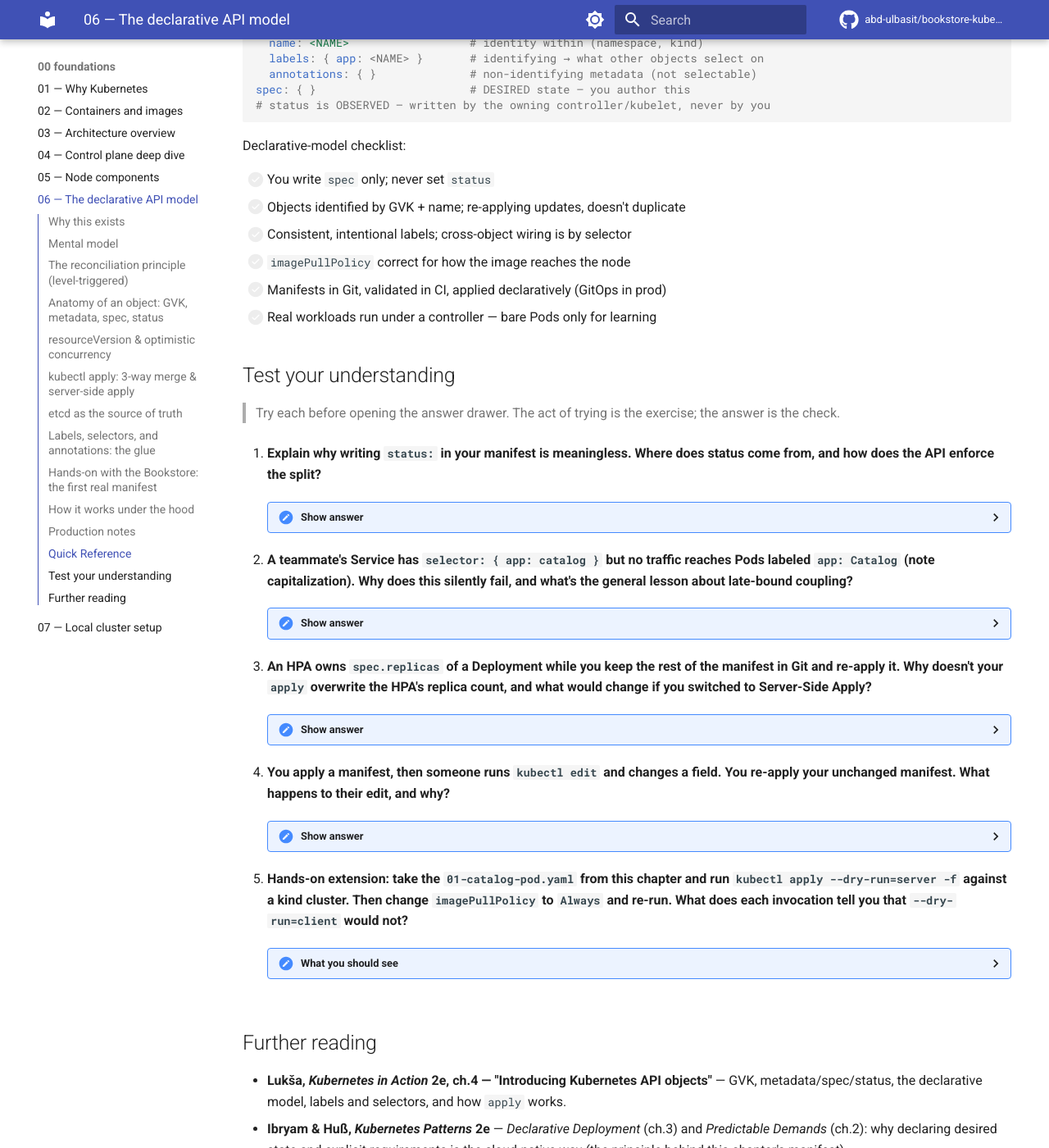
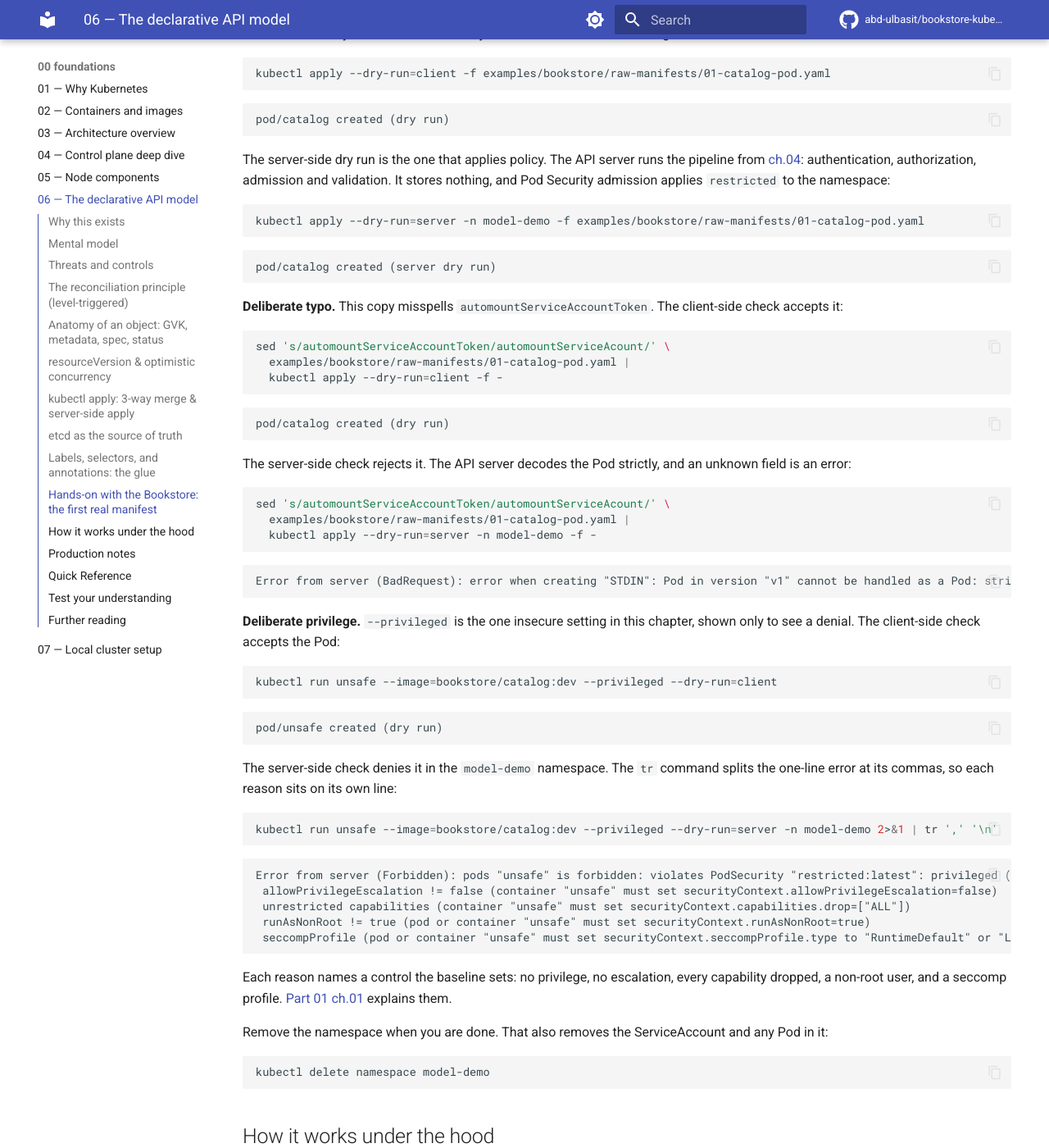
Before and after one commit to abd-ulbasit/bookstore-kubernetes-guide, an MkDocs documentation site: the page built from full-guide/00-foundations/06-declarative-api-model.md, in a window 1280 px wide and 1400 px high, scrolled down 6787 px. Shown: the whole window at 82% size. Built offline with MkDocs 1.6.1 and Material for MkDocs 9.7.7, drawn with Linux system fonts in a browser that asks for light colours; comment, search, counter and statistics services are not loaded; some of the changed text lies outside the part shown.

Commit message:
00.06: declarative model carries the baseline, with recorded dry runs
The chapter's Pod now carries the security baseline: its ServiceAccount,
the Pod and container securityContext, resources and an emptyDir for /tmp.
Each baseline field family gets one sentence and a link to the 01.01
baseline section, which explains the fields against their threats.

A threats table after the mental model names the three threats that
declarative apply creates: an unreviewed spec, live drift, and a client
dry run that does not run admission.

The hands-on now shows the controls working on a kind cluster. A client
dry run accepts a deliberately misspelled field that the server dry run
rejects. A deliberately privileged Pod passes the client dry run and is
denied by Pod Security admission under restricted. The namespace is
model-demo in the chapter; the recorded run used p00-06, noted in the
transcript header. The transcript is evidence/00-06.txt.

Fixes found while checking the chapter:
- Client-side dry run needs a reachable cluster: kubectl reads API
  discovery before it checks a file. The chapter said it needed none.
- The Quick Reference skeleton used placeholders, which the gate reads as
  unparseable, and it had no baseline. It now points to the Anatomy tree.
- The old answer to question 5 claimed defaulting normalizes
  imagePullPolicy, which the chapter had not shown. The question is now
  about the client and server dry-run split.

Gates: make gates-static and make gates-admission for this chapter exit 0
with its one manifest block in scope; evidence_gate.py passes all six
output blocks against evidence/00-06.txt with no leaks.

Co-Authored-By: Claude Haiku 5.5 <noreply@anthropic.com>

````diff
--- a/full-guide/00-foundations/06-declarative-api-model.md
+++ b/full-guide/00-foundations/06-declarative-api-model.md
@@ -7,7 +7,7 @@
 
 **Estimated time:** ~15 min read · ~30 min hands-on
 **Prerequisites:** [Part 00 ch.03](03-architecture-overview.md) — the components that reconcile · [Part 00 ch.04](04-control-plane-deep-dive.md) — how reconciliation actually runs
-**You'll know after this:** • distinguish `spec` (desired) from `status` (observed) · • explain what `kubectl apply` does and how server-side apply merges fields · • use labels and selectors as the universal glue between objects · • write a minimal valid Kubernetes manifest by hand · • predict what a controller will do when you change a `spec`
+**You'll know after this:** • distinguish `spec` (desired) from `status` (observed) · • explain what `kubectl apply` does and how server-side apply merges fields · • use labels and selectors as the universal glue between objects · • write a minimal valid Kubernetes manifest by hand · • predict what a controller will do when you change a `spec` · • say why `--dry-run=server` catches what `--dry-run=client` misses
 
 <!-- tags: foundations, declarative, spec-status, apply, labels-selectors -->
 
@@ -38,6 +38,17 @@ A controller's entire job is a loop: read `spec`, observe reality, compute the
 difference, act to shrink it, write `status`, repeat — **forever**. You changed
 a number in a file; the system continuously bends reality to match. That's it.
 Pods, Deployments, Services, Secrets, your own CRDs — all the same shape.
+
+## Threats and controls
+
+Declaring state moves the risk to whoever can write the spec. Three threats
+follow from that:
+
+| Threat | Control taught here | Goes deeper |
+|---|---|---|
+| A spec nobody reviewed reaches the cluster as easily as one somebody did. | Keep manifests in Git and apply the reviewed file. Admission checks the rules it is given, not whether a change is a good idea. | [05.01](../05-security/01-authn-authz-rbac.md) |
+| A live edit drifts from the declared state, and the next apply may undo it without warning. | Apply from files, run `kubectl diff` before each apply, and never `kubectl edit` an object that Git owns. | [07.04](../07-delivery/04-gitops-argocd.md) |
+| A client-side dry run checks the file on your machine and does not run admission, so it can pass a spec the cluster refuses. | Run `--dry-run=server` in the namespace that enforces Pod Security. The hands-on shows both outcomes. | [05.02](../05-security/02-pod-security.md) |
 
 ## The reconciliation principle (level-triggered)
 
@@ -210,14 +221,14 @@ label/selector mismatch.
 
 ## Hands-on with the Bookstore: the first real manifest
 
-Time to *declare* something. We write the **first Bookstore manifest**:
-`catalog` as a single bare **Pod**. (A bare Pod is not how you'd run it in
+Here is the **first Bookstore manifest**: `catalog` as a single bare **Pod**.
+Read it as a declaration. (A bare Pod is not how you'd run it in
 production — it isn't self-healed by a controller; that's the whole point of
 Deployments in [Part 01](../01-core-workloads/04-replicasets-and-deployments.md).
-Here it's the minimal object that demonstrates the declarative model and gives
-you something to run in [ch.07](07-local-cluster-setup.md).)
+Here it's the smallest object that shows the declarative model, and something
+to run in [ch.07](07-local-cluster-setup.md).)
 
-This file is created at
+It lives at
 [`examples/bookstore/raw-manifests/01-catalog-pod.yaml`](../examples/bookstore/raw-manifests/01-catalog-pod.yaml):
 
 ```yaml
@@ -225,10 +236,18 @@ apiVersion: v1                 # core API group, version v1
 kind: Pod                      # GVK = (core, v1, Pod)
 metadata:
   name: catalog                # unique within (namespace, kind)
-  labels:                      # identifying — what selectors will match later
-    app: catalog               #   the canonical label other objects will select on
+  labels:                      # identifying: what selectors will match later
+    app: catalog               # the canonical label other objects will select on
     component: backend
-spec:                          # DESIRED state (you write this)
+spec:                          # DESIRED state (you write this; status is observed)
+  serviceAccountName: catalog-sa          # its own identity, never `default`
+  automountServiceAccountToken: false     # the app never calls the API: no token
+  securityContext:             # Pod level: applies to every container
+    runAsNonRoot: true
+    runAsUser: 65532           # the UID the image declares (distroless nonroot)
+    runAsGroup: 65532
+    seccompProfile:
+      type: RuntimeDefault
   containers:
     - name: catalog            # container name (unique within the Pod)
       image: bookstore/catalog:dev   # the image built in ch.02
@@ -239,7 +258,23 @@ spec:                          # DESIRED state (you write this)
       env:
         - name: PORT           # the app reads PORT (defaults to 8080)
           value: "8080"
-# (no status: here — the kubelet/controllers write status, never you)
+      securityContext:         # container level
+        allowPrivilegeEscalation: false
+        readOnlyRootFilesystem: true
+        capabilities:
+          drop: ["ALL"]
+      resources:               # sized per Part 01 ch.03
+        requests:
+          cpu: 50m
+          memory: 64Mi
+        limits:
+          memory: 128Mi
+      volumeMounts:
+        - name: tmp
+          mountPath: /tmp      # writable paths come from emptyDir
+  volumes:
+    - name: tmp
+      emptyDir: {}
 ```
 
 Every field, and *why it is exactly this*:
@@ -262,9 +297,9 @@ Every field, and *why it is exactly this*:
 - **`spec.containers[0].name: catalog`** — names the container (used in logs,
   `kubectl exec -c`, probes). Unique within the Pod.
 - **`image: bookstore/catalog:dev`** — the exact image built in
-  [ch.02](02-containers-and-images.md). (`:dev` is a mutable tag — fine for
-  local learning; production pins by digest, per
-  [ch.02](02-containers-and-images.md) production notes.)
+  [ch.02](02-containers-and-images.md). (`:dev` is a mutable tag, which is fine
+  for an image you build yourself. A third-party image is pinned by digest, as
+  [ch.02](02-containers-and-images.md) covers.)
 - **`imagePullPolicy: IfNotPresent`** — *critical for the local workflow*:
   pull only if the image isn't already on the node. In
   [ch.07](07-local-cluster-setup.md) you `kind load` the image onto the node,
@@ -282,29 +317,139 @@ Every field, and *why it is exactly this*:
   Demands](../01-core-workloads/03-resources-and-qos.md) idea: declare what the
   workload needs rather than rely on implicit defaults.
 
-This Pod is minimal **on purpose**: no replicas (a bare Pod has no controller
-restoring it — covered in [Part
-01](../01-core-workloads/04-replicasets-and-deployments.md)), no probes yet
-([Part 01 ch.02](../01-core-workloads/02-health-and-lifecycle.md)), no resource
-requests yet ([Part 01 ch.03](../01-core-workloads/03-resources-and-qos.md)).
+The rest of the file is the security baseline: the ServiceAccount, the Pod and
+container `securityContext`, the `resources`, and an `emptyDir` for `/tmp`.
+This chapter does not explain each field. [Part 01
+ch.01](../01-core-workloads/01-pods.md#baseline) explains each one against the
+threat it answers, and the first Pod you write is the time to read it. By
+family, in one sentence each:
+
+- **Identity:** `serviceAccountName` gives the Pod its own ServiceAccount, and
+  `automountServiceAccountToken: false` keeps an API token out of the container.
+- **Pod `securityContext`:** the process runs as the non-root UID and GID the
+  image declares, under the runtime's default seccomp profile.
+- **Container `securityContext`:** privilege escalation is off, the root
+  filesystem is read-only, and every Linux capability is dropped.
+- **Resources and `/tmp`:** the container requests CPU and memory, caps its
+  memory, and gets one writable path, an `emptyDir` mounted at `/tmp`.
+
+This Pod is bare **on purpose**: no replicas (a bare Pod has no controller
+restoring it, covered in [Part
+01](../01-core-workloads/04-replicasets-and-deployments.md)) and no probes yet
+([Part 01 ch.02](../01-core-workloads/02-health-and-lifecycle.md)).
 Each later chapter *adds* a field to a Bookstore manifest and explains it; this
 is the seed. You apply it to a real cluster in
 [ch.07](07-local-cluster-setup.md).
 
-Validate the manifest *now* (client-side — no cluster required), so the file is
-known-good before [ch.07](07-local-cluster-setup.md):
+These steps check the manifest against a cluster you own, before
+[ch.07](07-local-cluster-setup.md) applies it. A kind cluster is enough. The
+steps need one: `kubectl` reads the cluster's API discovery and schema before
+it checks a file, even for a dry run, and without a reachable cluster it stops
+with an error. [ch.07](07-local-cluster-setup.md) builds one. Until then, read
+the captured output.
+
+The steps use a namespace called `model-demo`, labelled so that Pod Security
+admission enforces `restricted`. The Pod names the ServiceAccount, so create
+that too. Run from the repo root (`full-guide/`):
 
 ```sh
-# from the repo root (full-guide/)
-kubectl apply --dry-run=client -f \
-  examples/bookstore/raw-manifests/01-catalog-pod.yaml
-# → pod/catalog created (dry run)
+kubectl create namespace model-demo
+kubectl label namespace model-demo pod-security.kubernetes.io/enforce=restricted
+kubectl create serviceaccount catalog-sa -n model-demo
 ```
 
-(`--dry-run=client` parses and locally validates the object without contacting
-a cluster; `--dry-run=server` would additionally run the API server's
-admission/validation pipeline from [ch.04](04-control-plane-deep-dive.md) — same
-gauntlet, no persistence.)
+The client-side dry run checks the file on your machine and stores nothing:
+
+```sh
+kubectl apply --dry-run=client -f examples/bookstore/raw-manifests/01-catalog-pod.yaml
+```
+
+<!-- gate: output -->
+```text
+pod/catalog created (dry run)
+```
+
+The server-side dry run is the one that applies policy. The API server runs
+the pipeline from [ch.04](04-control-plane-deep-dive.md): authentication,
+authorization, admission and validation. It stores nothing, and Pod Security
+admission applies `restricted` to the namespace:
+
+```sh
+kubectl apply --dry-run=server -n model-demo -f examples/bookstore/raw-manifests/01-catalog-pod.yaml
+```
+
+<!-- gate: output -->
+```text
+pod/catalog created (server dry run)
+```
+
+**Deliberate typo.** This copy misspells `automountServiceAccountToken`. The
+client-side check accepts it:
+
+```sh
+sed 's/automountServiceAccountToken/automountServiceAcount/' \
+  examples/bookstore/raw-manifests/01-catalog-pod.yaml |
+  kubectl apply --dry-run=client -f -
+```
+
+<!-- gate: output -->
+```text
+pod/catalog created (dry run)
+```
+
+The server-side check rejects it. The API server decodes the Pod strictly, and
+an unknown field is an error:
+
+```sh
+sed 's/automountServiceAccountToken/automountServiceAcount/' \
+  examples/bookstore/raw-manifests/01-catalog-pod.yaml |
+  kubectl apply --dry-run=server -n model-demo -f -
+```
+
+<!-- gate: output -->
+```text
+Error from server (BadRequest): error when creating "STDIN": Pod in version "v1" cannot be handled as a Pod: strict decoding error: unknown field "spec.automountServiceAcount"
+```
+
+**Deliberate privilege.** `--privileged` is the one insecure setting in this
+chapter, shown only to see a denial. The client-side check accepts the Pod:
+
+```sh
+kubectl run unsafe --image=bookstore/catalog:dev --privileged --dry-run=client
+```
+
+<!-- gate: output -->
+```text
+pod/unsafe created (dry run)
+```
+
+The server-side check denies it in the `model-demo` namespace. The `tr`
+command splits the one-line error at its commas, so each reason sits on its
+own line:
+
+```sh
+kubectl run unsafe --image=bookstore/catalog:dev --privileged --dry-run=server -n model-demo 2>&1 | tr ',' '\n'
+```
+
+<!-- gate: output -->
+```text
+Error from server (Forbidden): pods "unsafe" is forbidden: violates PodSecurity "restricted:latest": privileged (container "unsafe" must not set securityContext.privileged=true)
+ allowPrivilegeEscalation != false (container "unsafe" must set securityContext.allowPrivilegeEscalation=false)
+ unrestricted capabilities (container "unsafe" must set securityContext.capabilities.drop=["ALL"])
+ runAsNonRoot != true (pod or container "unsafe" must set securityContext.runAsNonRoot=true)
+ seccompProfile (pod or container "unsafe" must set securityContext.seccompProfile.type to "RuntimeDefault" or "Localhost")
+```
+
+Each reason names a control the baseline sets: no privilege, no escalation,
+every capability dropped, a non-root user, and a seccomp profile.
+[Part 01 ch.01](../01-core-workloads/01-pods.md#baseline) explains them.
+
+Remove the namespace when you are done. That also removes the ServiceAccount
+and any Pod in it:
+
+```sh
+kubectl delete namespace model-demo
+```
 
 ## How it works under the hood
 
@@ -358,8 +503,9 @@ gauntlet, no persistence.)
 ```sh
 kubectl explain <KIND>                     # schema of a kind (authoritative)
 kubectl explain <KIND>.spec.<FIELD> --recursive   # drill into spec fields
-kubectl apply --dry-run=client -f f.yaml   # local parse + validate (no cluster)
-kubectl apply --dry-run=server -f f.yaml   # run apiserver admission/validation
+kubectl apply --dry-run=client -f f.yaml   # check locally, store nothing (needs a cluster)
+kubectl apply --dry-run=server -n <NS> -f f.yaml   # apiserver admission, incl. Pod Security
+kubectl label namespace <NS> pod-security.kubernetes.io/enforce=restricted
 kubectl apply -f f.yaml                     # declarative create/update (3-way merge)
 kubectl apply --server-side -f f.yaml      # Server-Side Apply (field ownership)
 kubectl get <KIND> <NAME> -o yaml          # see spec AND controller-written status
@@ -368,18 +514,8 @@ kubectl get pods --show-labels             # inspect labels
 kubectl diff -f f.yaml                       # what apply *would* change
 ```
 
-Universal object skeleton (every kind you'll ever write fits this):
-
-```yaml
-apiVersion: <GROUP>/<VERSION>   # GVK (core group => just a version, e.g. v1)
-kind: <Kind>
-metadata:
-  name: <NAME>                  # identity within (namespace, kind)
-  labels: { app: <NAME> }       # identifying → what other objects select on
-  annotations: { }              # non-identifying metadata (not selectable)
-spec: { }                       # DESIRED state — you author this
-# status is OBSERVED — written by the owning controller/kubelet, never by you
-```
+The object skeleton is the tree in the Anatomy section above. You write `spec`,
+and the controller writes `status`.
 
 Declarative-model checklist:
 
@@ -388,6 +524,7 @@ Declarative-model checklist:
 - [ ] Consistent, intentional labels; cross-object wiring is by selector
 - [ ] `imagePullPolicy` correct for how the image reaches the node
 - [ ] Manifests in Git, validated in CI, applied declaratively (GitOps in prod)
+- [ ] Dry runs that matter go to the server, in a Pod Security namespace
 - [ ] Real workloads run under a controller — bare Pods only for learning
 
 ## Test your understanding
@@ -422,10 +559,10 @@ Declarative-model checklist:
 
    </details>
 
-5. **Hands-on extension: take the `01-catalog-pod.yaml` from this chapter and run `kubectl apply --dry-run=server -f` against a kind cluster. Then change `imagePullPolicy` to `Always` and re-run. What does each invocation tell you that `--dry-run=client` would not?**
-   <details><summary>What you should see</summary>
+5. **A teammate says, "I dry-run-validated the Pod, so it's safe to apply." The dry run was `--dry-run=client`, and the namespace enforces `restricted`. What did their check prove, what did it miss, and which command catches a privileged container?**
+   <details><summary>Show answer</summary>
 
-   `--dry-run=server` runs the full API server pipeline — authN, authZ, admission webhooks, schema and field validation — without persisting. You'll see policy rejects, defaulting (e.g., a `Never`/`Always` value getting normalized), and conflicts with admission webhooks if any. `--dry-run=client` only parses YAML locally and won't catch admission-time policy or schema rules added by webhooks (see §Hands-on with the Bookstore, dry-run discussion).
+   The client-side check parsed the file and accepted it. It did not run admission, so it said nothing about Pod Security. The API server applies the `restricted` profile during admission, and `--dry-run=server -n <namespace>` runs that step. The hands-on section shows the same split: a `--privileged` Pod passes the client dry run and is denied by the server dry run in a restricted namespace (see §Hands-on with the Bookstore).
 
    </details>
 
````
Also changed, not shown: 1 other file.
